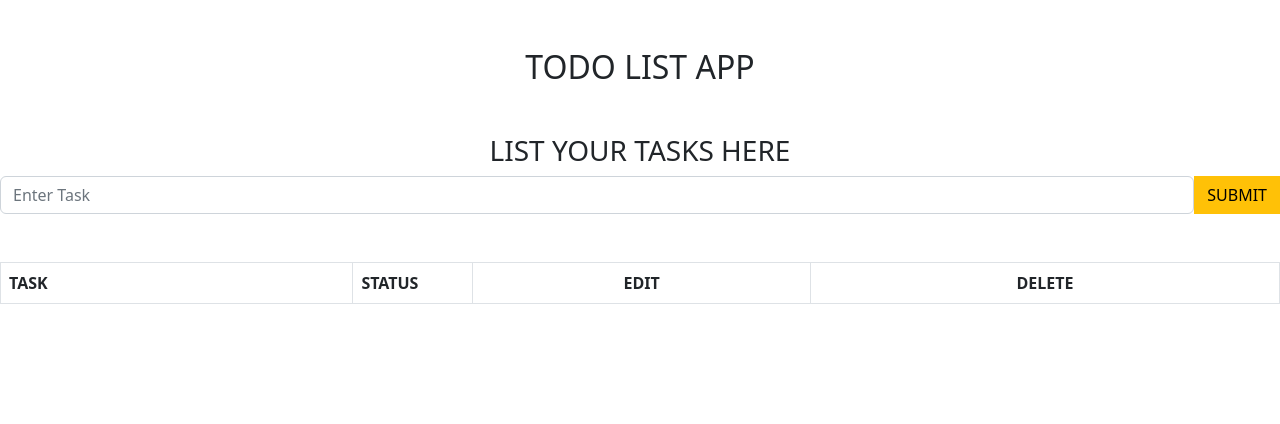
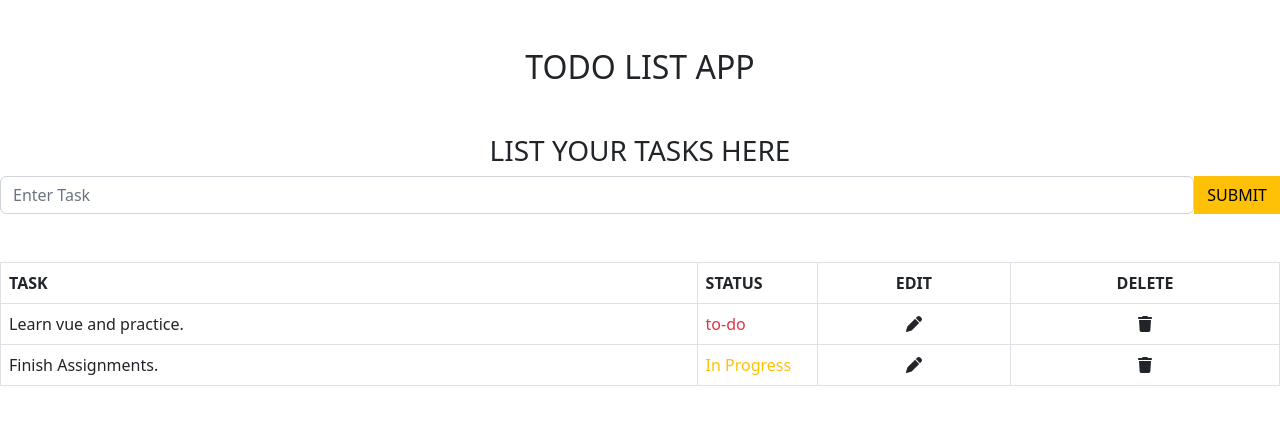
Before and after one commit to aparna97aravind/Vue-work, a Vue app: page / in a window 1280 px wide. Shown: the top 424 px of the page. Built offline with nearby package versions, Linux system fonts and the light colour scheme.

Commit message:
CRUD Corrections

```diff
--- a/package.json
+++ b/package.json
@@ -15,6 +15,7 @@
   "devDependencies": {
     "@babel/core": "^7.12.16",
     "@babel/eslint-parser": "^7.12.16",
+    "@fortawesome/fontawesome-free": "^6.2.1",
     "@vue/cli-plugin-babel": "~5.0.0",
     "@vue/cli-plugin-eslint": "~5.0.0",
     "@vue/cli-service": "~5.0.0",
--- a/src/components/todo-list.vue
+++ b/src/components/todo-list.vue
@@ -4,7 +4,7 @@
 
     <div class="d-flex">
       <input v-model="task" type="text" placeholder="Enter Task" class="form-control" />
-        <button class="btn btn-warning rounded-0">SUBMIT</button>
+      <button @click="submitTask" class="btn btn-warning rounded-0">SUBMIT</button>
     </div>
 
     <!--todo task table -->
@@ -17,6 +17,36 @@
           <th scope="col" class="text-center">DELETE</th>
         </tr>
       </thead>
+      <tbody>
+        <tr v-for="(task, index) in tasks" :key="index">
+          <td>
+            <span>{{ task.name }}</span>
+          </td>
+
+          <td>
+            <span
+              @click="changeStatus(index)"
+              :class="{
+            'text-danger' : task.status === 'to-do',
+            'text-success': task.status === 'Finished',
+            'text-warning': task.status === 'In Progress'
+           }"
+            >{{ task.status }}</span>
+          </td>
+
+          <td>
+            <div class="text-center" @click="updateTask(index)">
+              <span class="fa fa-pen"></span>
+            </div>
+          </td>
+
+          <td>
+            <div class="text-center" @click="deleteTask(index)">
+              <span class="fa fa-trash"></span>
+            </div>
+          </td>
+        </tr>
+      </tbody>
     </table>
   </div>
 </template>
@@ -25,6 +55,9 @@
 export default {
   data() {
     return {
+      task: "",
+      editTask: null,
+      statuses: ["to-do", "In Progress", "Finished"],
       tasks: [
         {
           name: "Learn vue and practice.",
@@ -38,6 +71,39 @@
     };
   },
   methods: {
+     //create
+     submitTask() {
+      if (this.task.length === 0) return; //entered task is empty
+
+      if (this.editTask === null) {
+        this.tasks.push({
+          name: this.task,
+          status: "to-do"
+        });
+      } else {
+        this.tasks[this.editTask].name = this.task;
+        this.editTask = null;
+      }
+      this.task = " ";
+    },
+
+    // delete
+    deleteTask(index) {
+      console.log(index);
+      this.tasks.splice(index, 1);
+    },
+
+    // update
+    updateTask(index) {
+      this.task = this.tasks[index].name;
+      this.editTask = index;
+    },
+    //Switch the statuses
+    changeStatus(index) {
+      let newIndex = this.statuses.indexOf(this.tasks[index].status);
+      if (++newIndex > 2) newIndex = 0;
+      this.tasks[index].status = this.statuses[newIndex];
+    }
   }
   };
 </script>
--- a/src/main.js
+++ b/src/main.js
@@ -1,5 +1,7 @@
 import { createApp } from 'vue'
 import App from './App.vue'
 import 'bootstrap/dist/css/bootstrap.min.css'
+import '@fortawesome/fontawesome-free/css/all.css'
+import '@fortawesome/fontawesome-free/js/all.js'
 
 createApp(App).mount('#app')
```
Also changed, not shown: 1 other file (tests, documents, lock files or other folders). Lines whose indentation alone changed are shown as unchanged.
